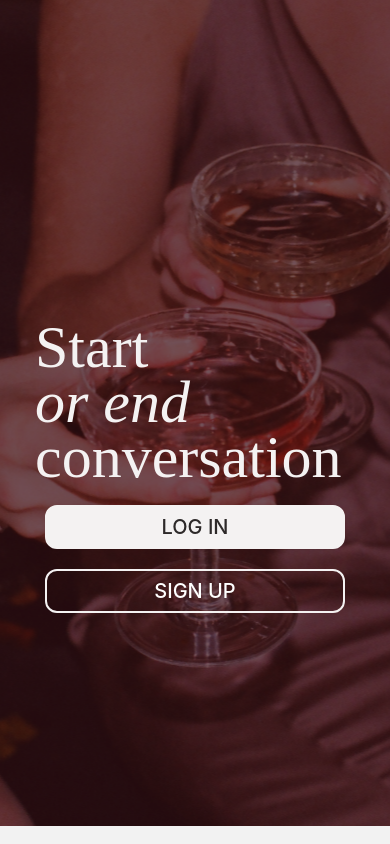
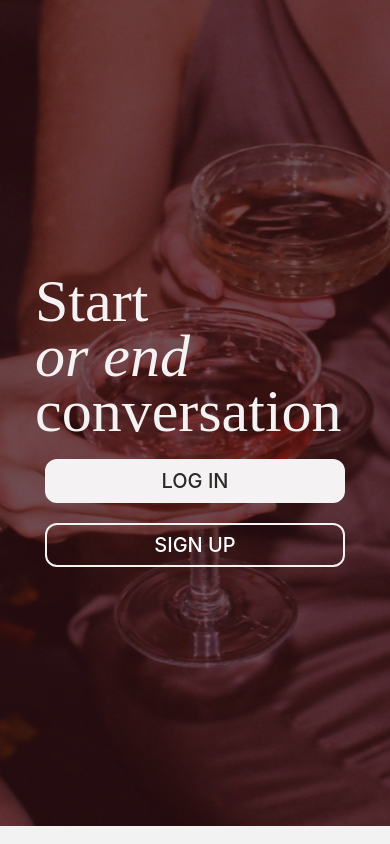
Before and after one commit to Sneezan/gripp-app, a React Native app: screen /Start in a window 390 px wide. Built offline with nearby package versions, Linux system fonts and the light colour scheme.

Commit message:
smaller changes due to different media

```diff
--- a/components/ButtonStyles.js
+++ b/components/ButtonStyles.js
@@ -32,5 +32,5 @@ padding: 8px;
 `
 
 export const ButtonWrap = styled.View`
-margin-top: 40px;
+margin-top: 20px;
 `
--- a/components/ProfileCard.js
+++ b/components/ProfileCard.js
@@ -46,7 +46,7 @@ color: #F4F2F2;
 padding-top: 4px;
 `
 const Card = styled.ImageBackground`
-flex: 0.45;
+height: 270px;
 display: flex;
 background-color: #BE284C;
 `
@@ -56,6 +56,7 @@ align-items: center;
 `
 const TextWrap = styled.View`
 width: 80%;
+margin-top: -10%;
 `
 const Line = styled.View`
 border: 1px solid #F4F2F2;
--- a/screens/LogIn.js
+++ b/screens/LogIn.js
@@ -164,7 +164,7 @@ const styles = StyleSheet.create({
       bottom: 20,
     },
     SectionStyle: {
-      paddingTop: 10,
+      paddingTop: 5 + '%',
       paddingBottom: 50,
     }
   });
--- a/screens/Register.js
+++ b/screens/Register.js
@@ -146,6 +146,7 @@ const styles = StyleSheet.create({
       backgroundColor: '#BE284C',
       alignItems: 'center',
       justifyContent: 'center',
+
     },
     lockIcon: {
       color: 'white',
--- a/screens/Welcome.js
+++ b/screens/Welcome.js
@@ -56,7 +56,7 @@ const styles = StyleSheet.create({
     justifyContent: 'center',
   },
   textcontainer:{
-   marginTop: 300,
+   marginTop: 65 + "%",
    paddingTop: 20,
    alignItems: 'center',
   },
--- a/utils/utils.js
+++ b/utils/utils.js
@@ -1,5 +1,5 @@
-const BASE_URL = "http://localhost:8080";
+const BASE_URL = "https://grip-backend-eom6wfm7xa-uc.a.run.app/";
 
 export const API_URL = (slug) => `${BASE_URL}/${slug}`;
 
-//  https://grip-backend-eom6wfm7xa-uc.a.run.app/  backend URL
+// "http://localhost:8080";
```
